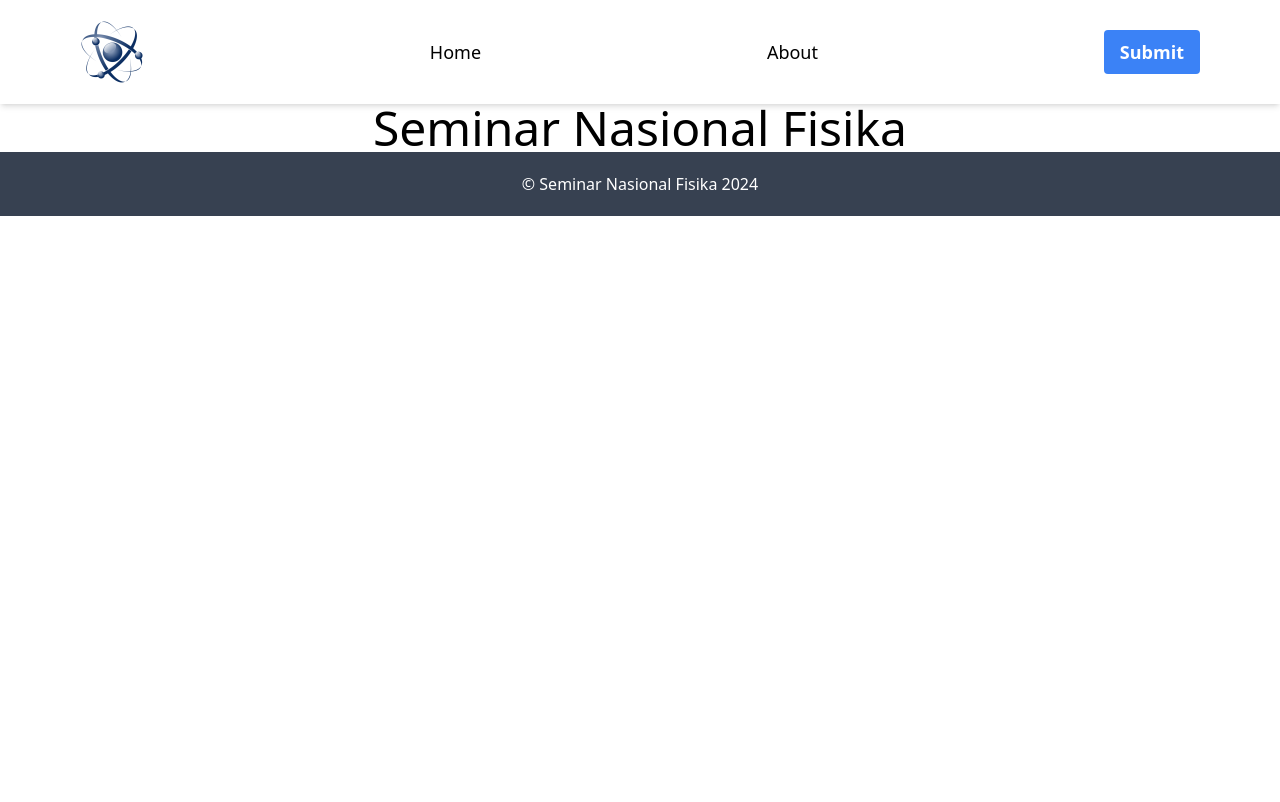
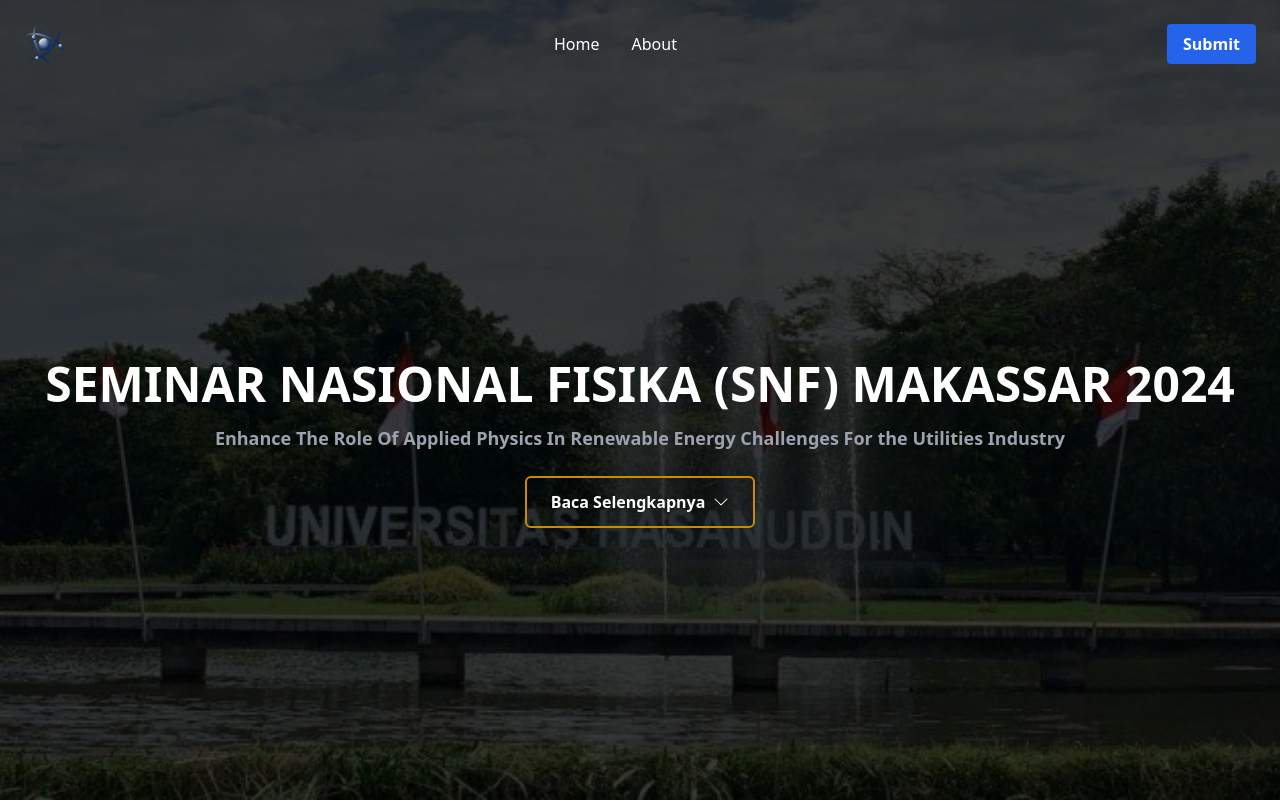
Before and after one commit to rid333/snf, a SvelteKit app: page / in a window 1280 px wide. Shown: the top 802 px of the page. Built offline with nearby package versions, Linux system fonts and the light colour scheme.

Commit message:
Added hero section

```diff
--- /dev/null
+++ b/src/lib/components/header/Header.svelte
@@ -0,0 +1,60 @@
+<script>
+    import Logo from "$lib/assets/pngegg.png";
+    import Unhas from "$lib/assets/unhas.jpg";
+</script>
+
+<section
+    class="min-h-screen text-white flex flex-col justify-between relative bg-black"
+>
+    <div class="bg-black opacity-75 absolute inset-0 z-10"></div>
+    <img
+        src={Unhas}
+        alt="Universitas Hasanuddin"
+        class="absolute inset-0 w-full h-full object-cover z-0"
+    />
+
+    <!-- Navbar -->
+    <nav class="flex justify-between items-center p-6 z-10">
+        <img src={Logo} alt="Fisika" class="w-10 h-10" />
+        <ul class="flex space-x-8">
+            <li><a href="/" class="hover:text-indigo-400">Home</a></li>
+            <li><a href="/" class="hover:text-indigo-400">About</a></li>
+        </ul>
+        <button
+            class="bg-blue-600 hover:bg-blue-700 text-white font-bold py-2 px-4 rounded"
+        >
+            Submit
+        </button>
+    </nav>
+
+    <!-- Hero Main -->
+    <div
+        class="flex-grow flex flex-col justify-center items-center px-4 text-center z-10"
+    >
+        <h1 class="text-4xl md:text-5xl font-bold mb-4">
+            SEMINAR NASIONAL FISIKA (SNF) MAKASSAR 2024
+        </h1>
+        <p class="text-lg font-semibold text-gray-400 mb-6">
+            Enhance The Role Of Applied Physics In Renewable Energy Challenges
+            For the Utilities Industry
+        </p>
+        <div class="flex space-x-4">
+            <a
+                href="#main"
+                class="flex items-center px-6 py-3 border-2 border-yellow-600 hover:bg-yellow-600 text-white font-semibold rounded-md"
+                >Baca Selengkapnya
+                <svg
+                    xmlns="http://www.w3.org/2000/svg"
+                    fill="currentColor"
+                    class="pl-2 w-6"
+                    viewBox="0 0 16 16"
+                >
+                    <path
+                        fill-rule="evenodd"
+                        d="M1.646 4.646a.5.5 0 0 1 .708 0L8 10.293l5.646-5.647a.5.5 0 0 1 .708.708l-6 6a.5.5 0 0 1-.708 0l-6-6a.5.5 0 0 1 0-.708"
+                    />
+                </svg>
+            </a>
+        </div>
+    </div>
+</section>
--- a/src/routes/+layout.svelte
+++ b/src/routes/+layout.svelte
@@ -1,9 +1,10 @@
 <script>
+    import Header from "$lib/components/header/Header.svelte";
+    import Navbar from "$lib/components/navbar/Navbar.svelte";
     import Footer from "$lib/components/footer/Footer.svelte";
-    import Navbar from "$lib/components/navbar/Navbar.svelte";
     import "../app.css";
 </script>
 
-<Navbar />
+<Header />
 <slot />
 <Footer />
--- a/src/routes/+page.svelte
+++ b/src/routes/+page.svelte
@@ -2,6 +2,10 @@
     <title>Seminar Nasional Fisika | Universitas Hasanuddin</title>
 </svelte:head>
 
-<div class="flex flex-col items-center gap-10">
-    <h1 class="text-5xl">Seminar Nasional Fisika</h1>
+<div id="main">
+    <h1 class="text-4xl font-bold text-center mt-10">
+        Seminar Nasional Fisika
+    </h1>
+    <p class="text-center mt-5">Universitas Hasanuddin</p>
+    <p class="text-center mt-5">2024</p>
 </div>
```
Also changed, not shown: src/lib/assets/pamflet.jpeg (added), src/lib/assets/unhas.jpg (added).
